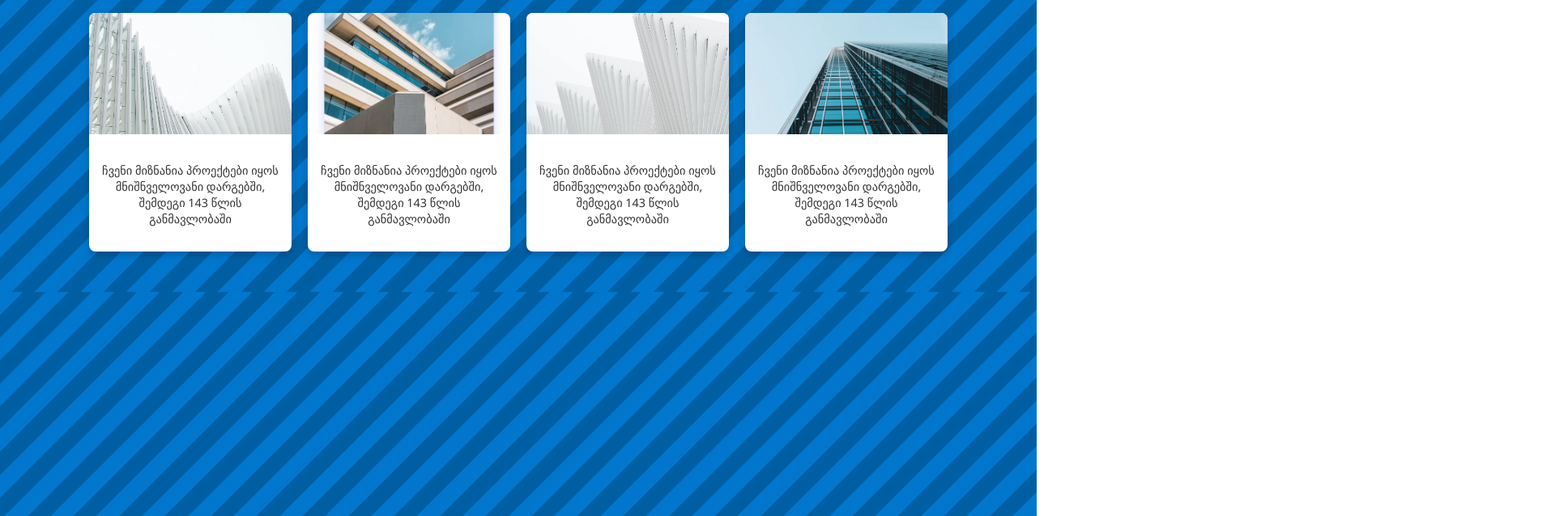
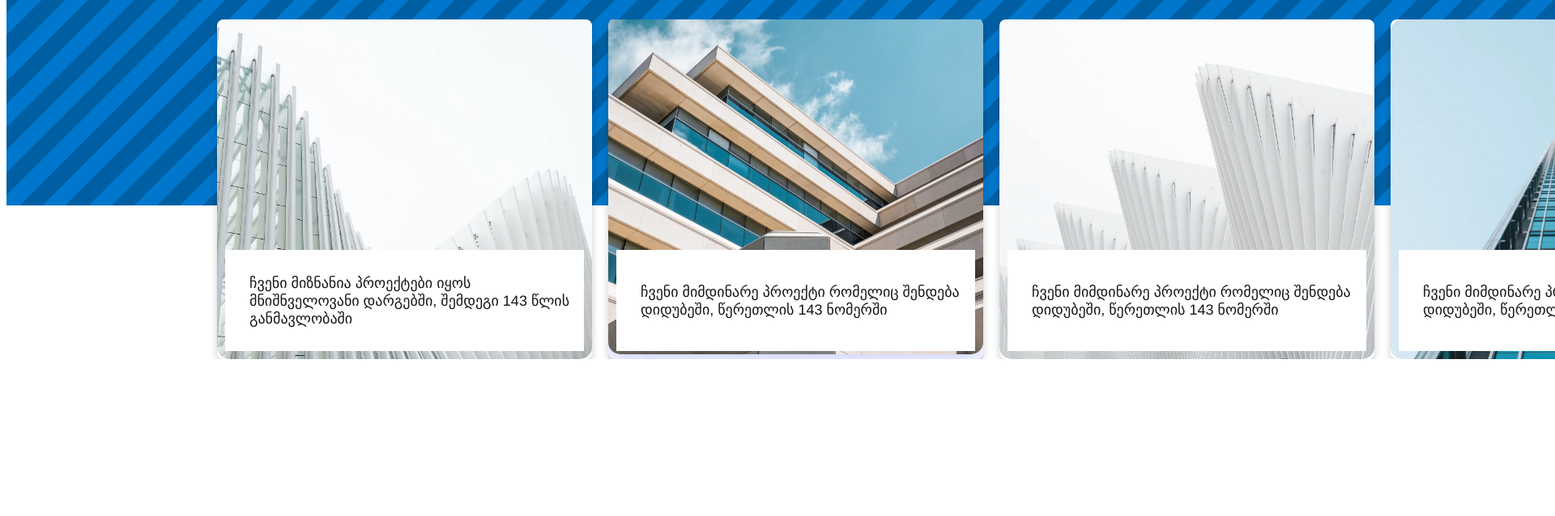
Before and after one commit to Ninuci5/Compound-Project-Lesson6, a plain HTML site: page index.html in a window 1280 px wide. Shown: the part 162-800 px from the top of the page at 81% size, 1920 px wide, since content can reach past the window. Drawn offline with Linux system fonts and the light colour scheme.

Commit message:
Aligned sections, aligned texts

```diff
--- a/index.html
+++ b/index.html
@@ -16,31 +16,39 @@
         <div class="cards">
           <div class="card">
             <img src="images/Rectangle 18.png" alt="Project 1" />
+            <div class="p-holder">
               <p>
-              ჩვენი მიზნანია პროექტები იყოს მნიშნველოვანი დარგებში, შემდეგი 143
-              წლის განმავლობაში
+                ჩვენი მიზნანია პროექტები იყოს მნიშნველოვანი დარგებში, შემდეგი
+                143 წლის განმავლობაში
               </p>
+            </div>
           </div>
           <div class="card">
             <img src="images/Rectangle 19.png" alt="Project 2" />
+            <div class="p-holder">
               <p>
-              ჩვენი მიზნანია პროექტები იყოს მნიშნველოვანი დარგებში, შემდეგი 143
-              წლის განმავლობაში
+                ჩვენი მიმდინარე პროექტი რომელიც შენდება დიდუბეში, წერეთლის 143
+                ნომერში
               </p>
+            </div>
           </div>
           <div class="card">
             <img src="images/Rectangle 20.png" alt="Project 3" />
+            <div class="p-holder">
               <p>
-              ჩვენი მიზნანია პროექტები იყოს მნიშნველოვანი დარგებში, შემდეგი 143
-              წლის განმავლობაში
+                ჩვენი მიმდინარე პროექტი რომელიც შენდება დიდუბეში, წერეთლის 143
+                ნომერში
               </p>
+            </div>
           </div>
           <div class="card">
             <img src="images/Rectangle 21.png" alt="Project 4" />
+            <div class="p-holder">
               <p>
-              ჩვენი მიზნანია პროექტები იყოს მნიშნველოვანი დარგებში, შემდეგი 143
-              წლის განმავლობაში
+                ჩვენი მიმდინარე პროექტი რომელიც შენდება დიდუბეში, წერეთლის 143
+                ნომერში
               </p>
+            </div>
           </div>
         </div>
       </section>
--- a/styles/style.css
+++ b/styles/style.css
@@ -1,5 +1,8 @@
-/* styles.css */
-body {
+.projects {
+  text-align: left;
+  padding: 50px 20px;
+  width: 1920px;
+  height: 308px;
   margin: 0;
   font-family: "Segoe UI", sans-serif;
   background: repeating-linear-gradient(
@@ -12,45 +15,62 @@
   color: #fff;
 }
 
-.projects {
-  text-align: center;
-  padding: 50px 20px;
-}
-
 .title {
+  margin-left: 240px;
   font-size: 2.5rem;
   margin-bottom: 40px;
 }
 
 .cards {
   display: flex;
-  flex-wrap: wrap;
-  justify-content: center;
+  overflow: hidden;
+  padding-left: 240px;
   gap: 20px;
 }
 
 .card {
+  margin: 0;
+  padding: 0;
+  position: relative;
   background: #fff;
   color: #333;
   border-radius: 8px;
-  overflow: hidden;
-  width: 250px;
+  width: 463px;
+  height: 420px;
   box-shadow: 0 4px 10px rgba(0, 0, 0, 0.2);
   transition: transform 0.3s ease;
 }
 
-.card:hover {
-  transform: translateY(-5px);
+.card * {
+  opacity: 1;
+  margin: 0;
+  padding: 0;
+  text-align: left;
 }
 
 .card img {
-  width: 100%;
-  height: 150px;
-  object-fit: cover;
+  width: 463px;
+  height: auto;
+  object-fit: none;
 }
 
 .card p {
-  padding: 15px;
-  font-size: 0.9rem;
-  line-height: 1.4;
+  padding-left: 30px;
+  text-align: left;
+  font: normal normal normal 18px/22px Helvetica Neue;
+  letter-spacing: 0px;
+  color: #171717;
+  text-transform: uppercase;
+  opacity: 1;
 }
+
+.p-holder {
+  position: absolute;
+  display: grid;
+  place-items: center;
+  top: 285px;
+  left: 10px;
+  width: 443px;
+  height: 125px;
+  background-color: white;
+}
```
Lines whose indentation alone changed are shown as unchanged.
